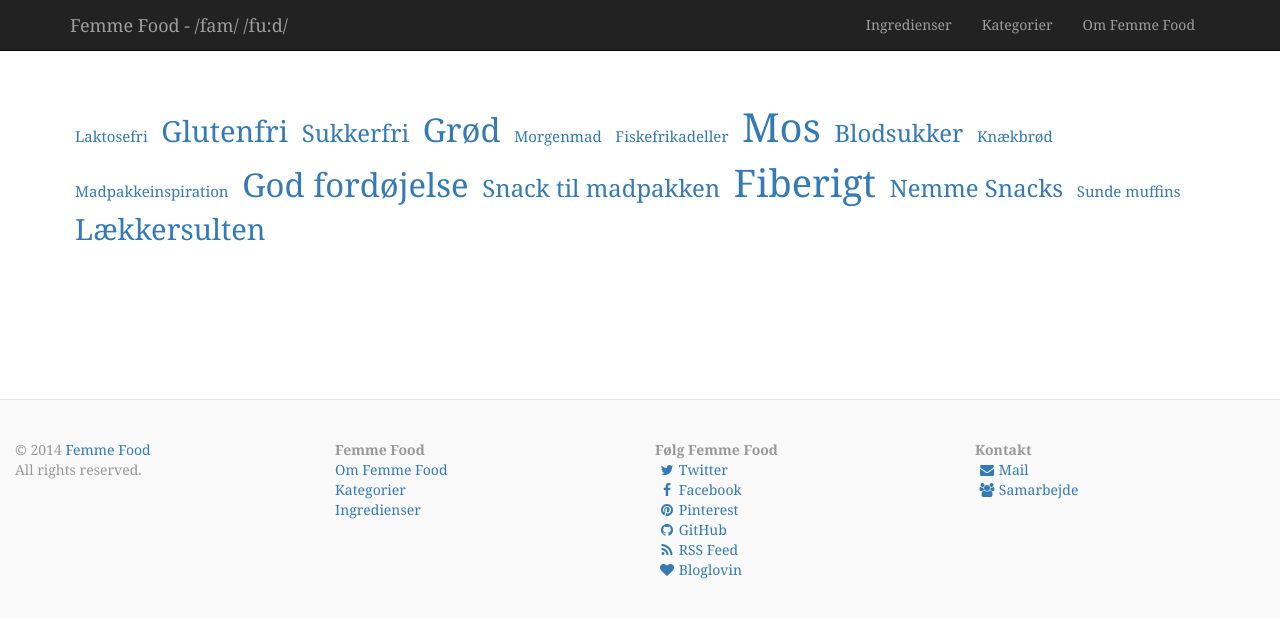
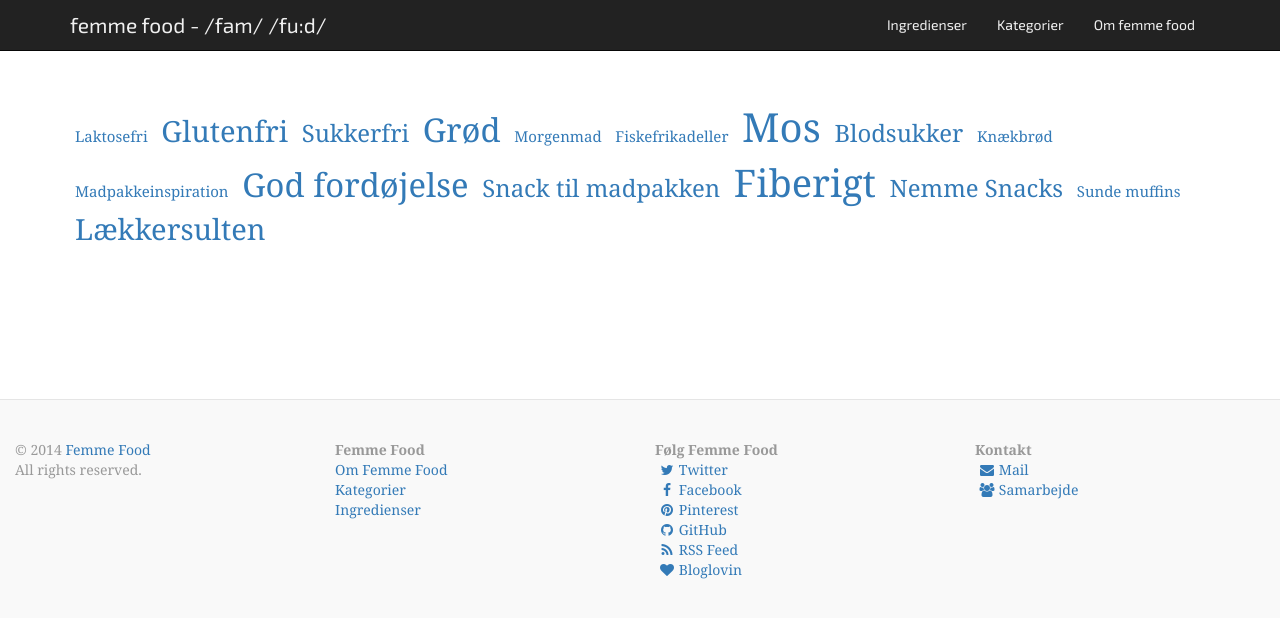
Before and after one commit to femmefood/femmefood.com, a Jekyll site: the page built from categories/index.html, in a window 1280 px wide. Shown: the top 618 px of the page. Built offline with Jekyll 4.4.1, drawn with Linux system fonts in a browser that asks for light colours; nearby versions of some CDN libraries; Markdown is read by kramdown in place of the engine named in the settings.

Commit message:
adds exo 2 font

```diff
--- a/_layouts/default.html
+++ b/_layouts/default.html
@@ -5,6 +5,9 @@
     <meta http-equiv="X-UA-Compatible" content="IE=edge">
     <title>{{ page.title }}</title>
     <meta name="viewport" content="width=device-width, initial-scale=1">
+    <!-- Customs Fonts -->
+    <link href='http://fonts.googleapis.com/css?family=Exo+2' rel='stylesheet' type='text/css'>
+    <!-- Bootstrap & FA -->
     <link href="//netdna.bootstrapcdn.com/bootstrap/3.1.1/css/bootstrap.min.css" rel="stylesheet">
     <link href="//netdna.bootstrapcdn.com/font-awesome/4.0.3/css/font-awesome.css" rel="stylesheet">
     <!-- Custom CSS -->
@@ -19,13 +22,13 @@
     <div class="navbar navbar-inverse navbar-fixed-top" role="navigation">
       <div class="container">
         <div class="navbar-header">
-          <a class="navbar-brand" href="/">{{ site.name }} - /fam/ /fu:d/</a>
+          <a class="navbar-brand" href="/">femme food - /fam/ /fu:d/</a>
         </div>
         <div class="navbar-collapse collapse">
           <ul class="nav navbar-nav">
             <li><a href="/ingredients">Ingredienser</a></li>
             <li><a href="/categories">Kategorier</a></li>
-            <li><a href="/about">Om Femme Food</a></li>
+            <li><a href="/about">Om femme food</a></li>
           </ul>
         </div>
       </div>
--- a/css/custom.css
+++ b/css/custom.css
@@ -18,6 +18,19 @@
 
 .navbar .nav {
   float: right; }
+
+.navbar-header, .navbar-collapse {
+  font-family: 'Exo 2', sans-serif;
+}
+
+.navbar-inverse .navbar-nav>li>a {
+  color: #efefef;
+  font-size: 1em;
+}
+.navbar-inverse .navbar-brand {
+  color: #efefef;
+  font-size: 1.5em;
+}
 
 .post {
   text-align:justify;
```
Also changed, not shown: about/index.md (+1 -1 lines).
